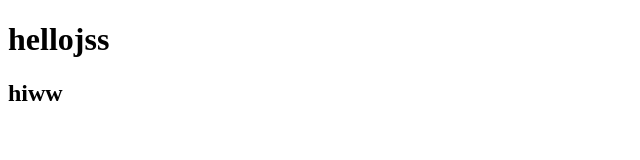
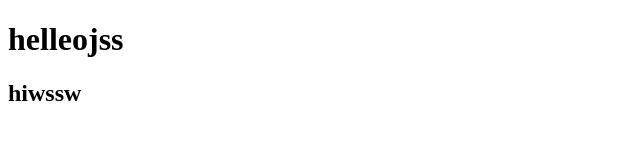
Before and after one commit to sufyanarain/reactApp, a plain HTML site: page index.html in a window 1280 px wide. Shown: the full height of the page, 0-640 px from the left. Drawn offline with Linux system fonts and the light colour scheme.

Commit message:
Update index.html

```diff
--- a/index.html
+++ b/index.html
@@ -7,7 +7,7 @@
     <title>Document</title>
 </head>
 <body>
-    <h1>hellojss</h1>
-    <h2>hiww</h2>
+    <h1>helleojss</h1>
+    <h2>hiwssw</h2>
 </body>
 </html>
```
